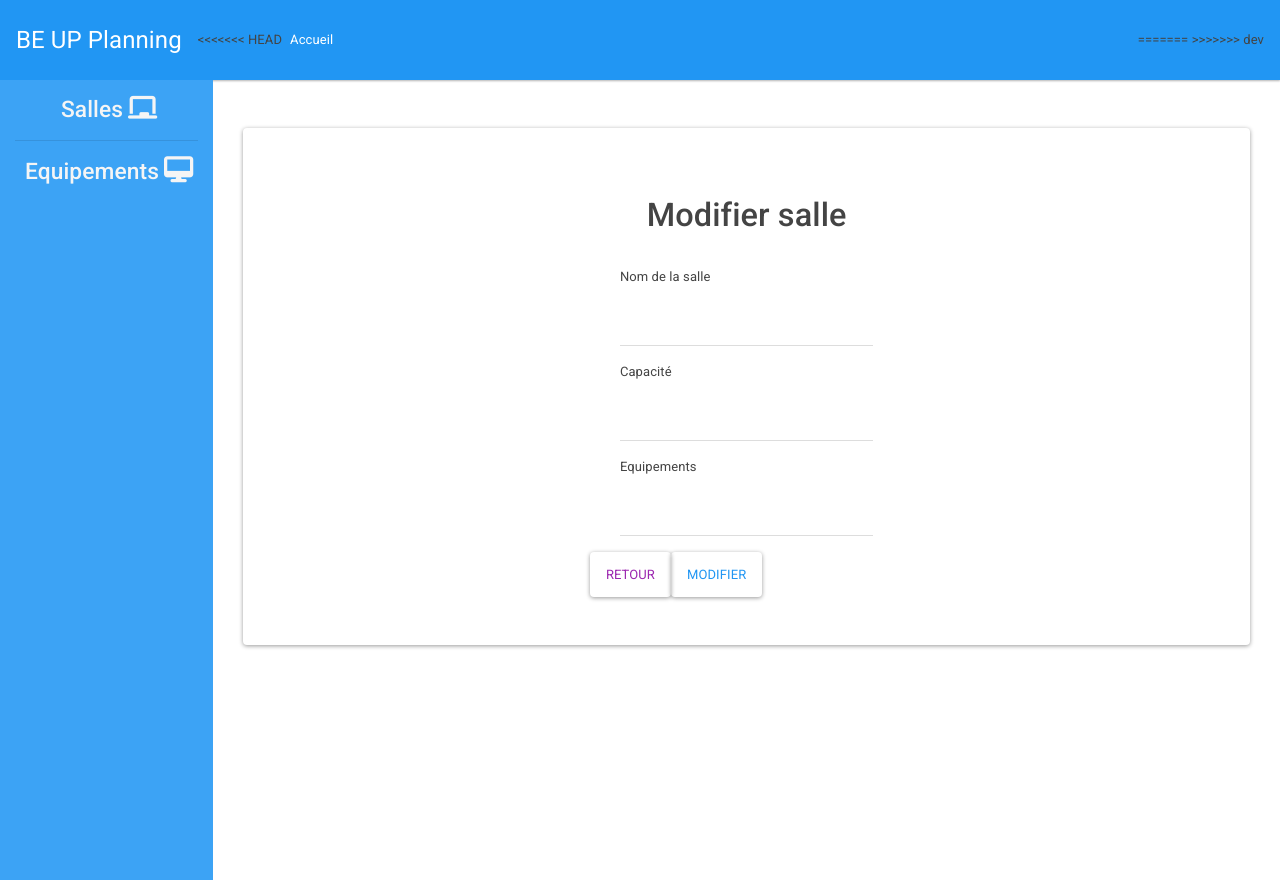
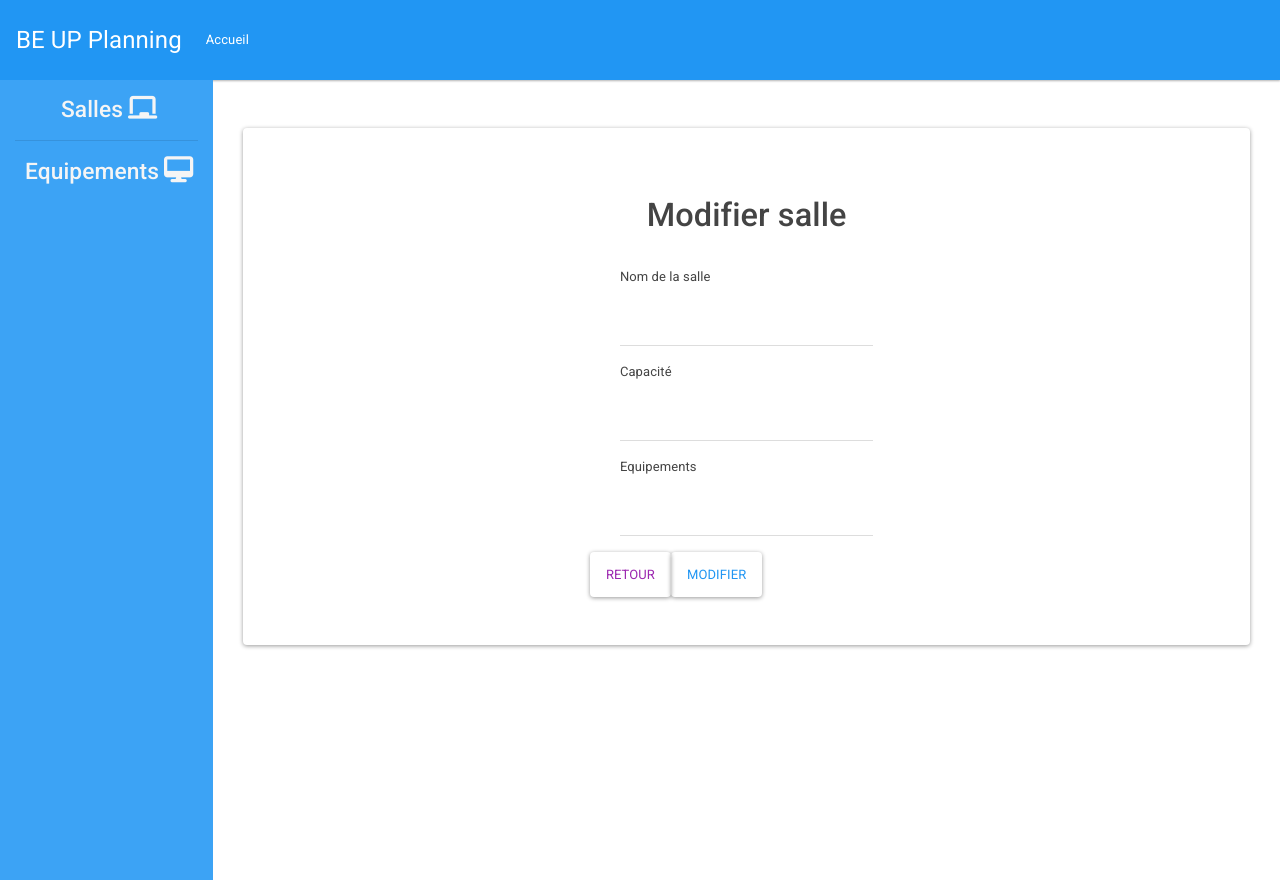
Before and after one commit to AxelUrbain/UP_BE_EDT, a Symfony app: template templates/classroom/edit.html.twig in a window 1280 px wide. Run offline with Twig, Linux system fonts and the light colour scheme; the template is opened without the code that fills it, so the values that code supplies are empty; form fields are guessed from the names that the template uses; some libraries are stand-ins or nearby versions.

Commit message:
correct conflict menu

```diff
--- a/templates/menu.html.twig
+++ b/templates/menu.html.twig
@@ -3,8 +3,6 @@
     <button class="navbar-toggler" type="button" data-toggle="collapse" data-target="#navbarColor01" aria-controls="navbarColor01" aria-expanded="false" aria-label="Toggle navigation">
         <span class="navbar-toggler-icon"></span>
     </button>
-<<<<<<< HEAD
-
     <div class="collapse navbar-collapse" id="navbarColor01">
         <ul class="navbar-nav mr-auto">
             <li class="nav-item active">
@@ -12,6 +10,4 @@
             </li>
         </ul>
     </div>
-=======
->>>>>>> dev
 </nav>
```
